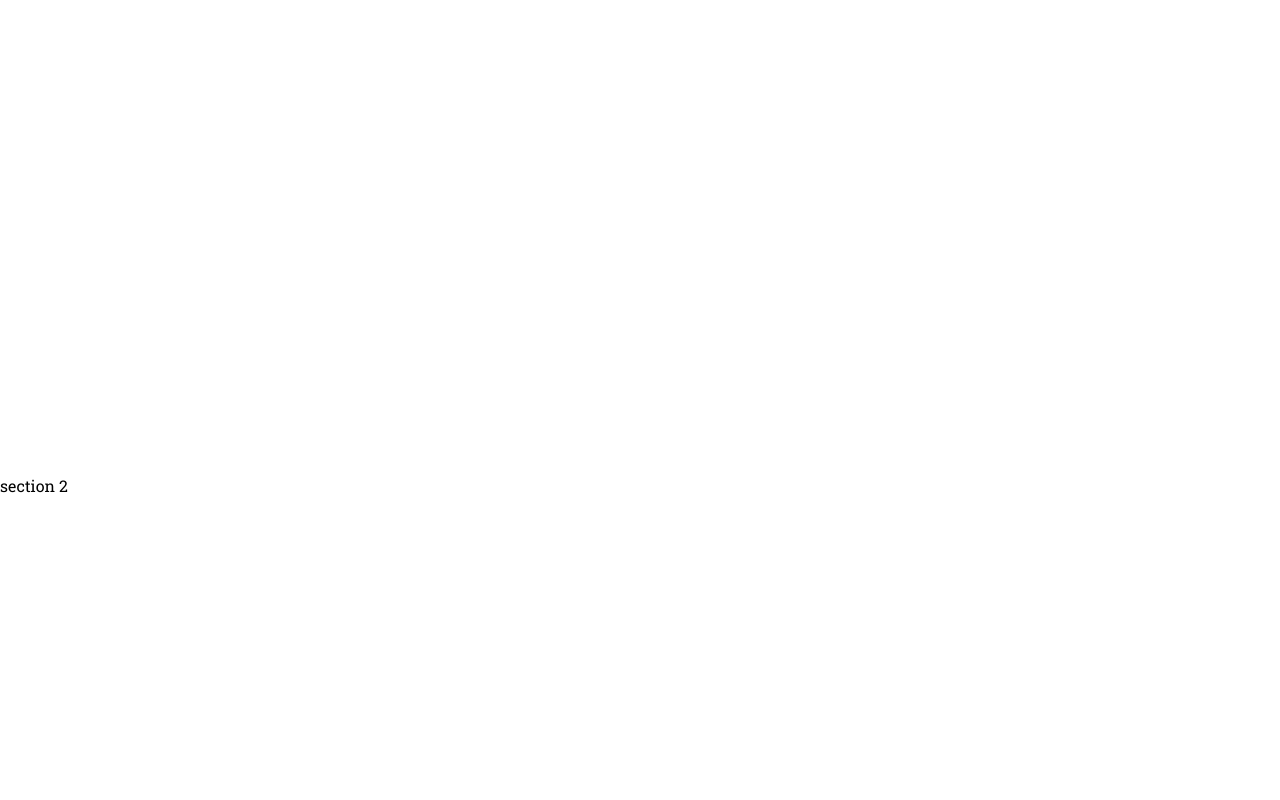
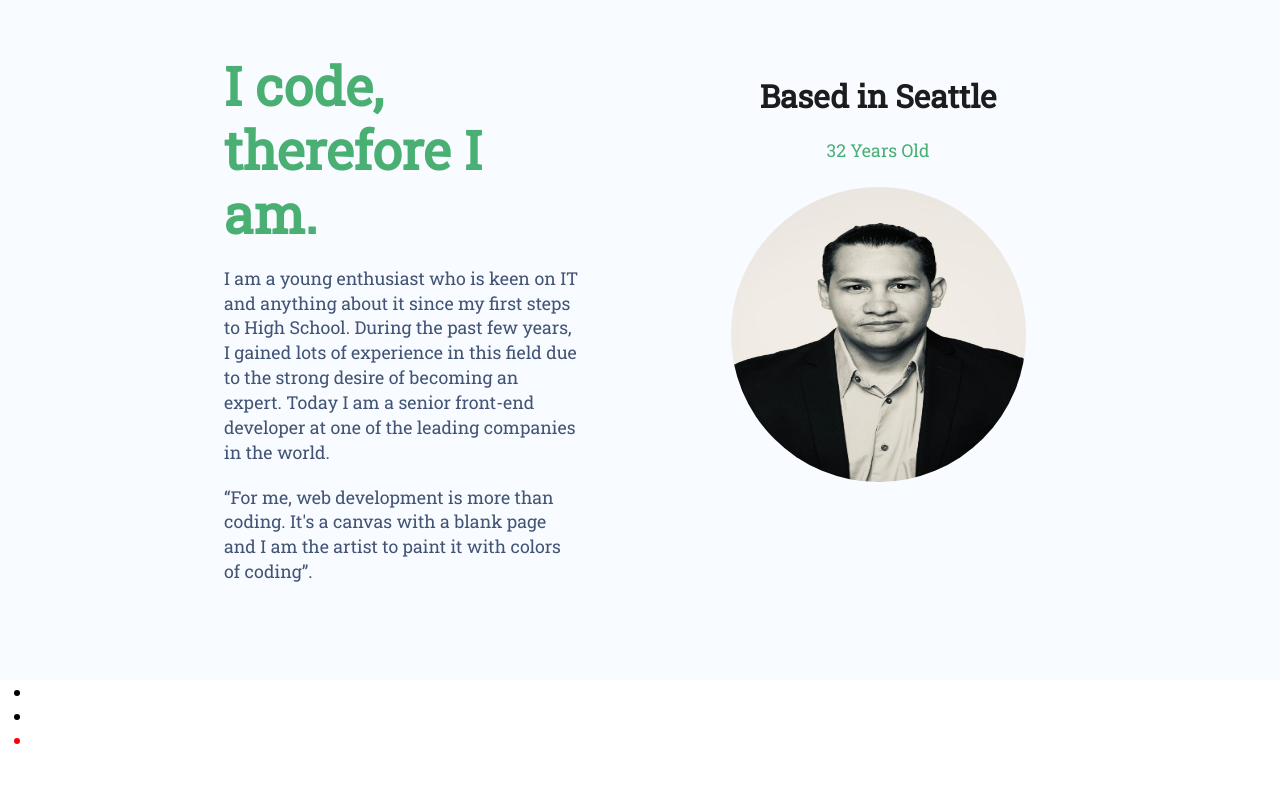
Before and after one commit to germantagli/portale-german-tagli, a React (Create React App) app: page / in a window 1280 px wide. Shown: the part 560-1360 px from the top of the page. Built offline with nearby package versions, Linux system fonts and the light colour scheme.

Commit message:
fix section about

```diff
--- a/src/App.js
+++ b/src/App.js
@@ -8,6 +8,11 @@ import i18next from "i18next";
 import global_es from "./translations/es/global.json"
 import global_en from "./translations/en/global.json"
 import global_it from "./translations/it/global.json"
+import About from "./pages/About/About";
+import Skills from "./pages/Skills/Skills";
+import Experince from "./pages/Experince/Experince";
+import Portafolio from "./pages/Portafolio/Portafolio";
+import Contacts from "./pages/Contacts/Contacts";
 
 
 i18next.init({
@@ -31,13 +36,13 @@ function App() {
     <div className="App">
       <I18nextProvider i18n={i18next}>
         <AppContextProvider>
-          <HeaderComponent info="azasd"></HeaderComponent>
+          <HeaderComponent></HeaderComponent>
           <div>
-            <section id="section-1" style={{ height: "500px", color: "black" }}>section 1</section>
-            <section id="section-2" style={{ height: "500px", color: "black" }}>section 2</section>
-            <section id="section-3" style={{ height: "500px", color: "black" }}>section 3</section>
-            <section id="section-4" style={{ height: "500px", color: "black" }}>section 4</section>
-            <section id="section-5" style={{ height: "500px", color: "black" }}>section 5</section>
+            <section id="about" style={{ minHeight: "300px" }}><About></About></section>
+            <section id="skills" style={{ minHeight: "500px"}}><Skills></Skills></section>
+            <section id="experience" style={{ minHeight: "500px"}}><Experince></Experince></section>
+            <section id="portfolio" style={{ minHeight: "500px" }}><Portafolio></Portafolio></section>
+            <section id="contact" style={{ minHeight: "500px" }}><Contacts></Contacts></section>
           </div>
           <FooterComponent></FooterComponent>
           <TornaSuBtn></TornaSuBtn>
--- a/src/components/HeaderComponent/HeaderComponent.scss
+++ b/src/components/HeaderComponent/HeaderComponent.scss
@@ -71,3 +71,12 @@
         }
     }
 }
+
+.aaa{
+    position: absolute;
+    visibility: hidden;
+    width: 0px;
+    height: 0px;
+    top: -58px;
+    left: 50%;
+}
--- a/src/components/NavBarComponent/NavBarComponent.js
+++ b/src/components/NavBarComponent/NavBarComponent.js
@@ -19,7 +19,6 @@ const NavBarComponent = ({ info }) => {
     const [tranlastion, i18n] = useTranslation("global")
     useEffect(() => {
         window.addEventListener("scroll", () => {
-            console.log(window.scrollY);
             if (window.scrollY === 0) {
                 setShowBackground(false);
             } else {
@@ -34,7 +33,7 @@ const NavBarComponent = ({ info }) => {
 
     return (
         <div className="navBarComponent">
-            <Scrollspy items={['section-1', 'section-2', 'section-3', 'section-4', 'section-5']} currentClassName="is-current" style={{ backgroundColor: showBackground ? "#1c1c1d" : "transparent" }}>
+            <Scrollspy items={['about', 'skills', 'experience', 'portfolio', 'contact']} currentClassName="is-current" style={{ backgroundColor: showBackground ? "#1c1c1d" : "transparent" }}>
                 <Navbar expand="lg" className="" onToggle={(value) => openMenu(value)}>
                     <Navbar.Toggle aria-controls="basic-navbar-nav p-0" className="custom-toggler" />
                     <Navbar.Collapse id="basic-navbar-nav" >
@@ -44,10 +43,11 @@ const NavBarComponent = ({ info }) => {
                                 <Button onClick={() => i18n.changeLanguage(LANGUAGE.SPANISH)} variant="" className={ `${i18n.language === LANGUAGE.SPANISH ? "active" : ''}`}><Image src={espana} height={20} width={25} /></Button>
                                 <Button onClick={() => i18n.changeLanguage(LANGUAGE.ITALY)} variant="" className={`${i18n.language === LANGUAGE.ITALY ? "active" : ''}  mx-1`}><Image src={italia} height={20} width={25} /></Button>
                             </NavDropdown>
-                            <Nav.Link href="#section-1">{tranlastion("header.about")}</Nav.Link>
-                            <Nav.Link href="#section-2">{tranlastion("header.skills")}</Nav.Link>
-                            <Nav.Link href="#section-3">{tranlastion("header.experience")}</Nav.Link>
-                            <Nav.Link href="#section-4">{tranlastion("header.portfolio")}</Nav.Link>
+                            <Nav.Link href="#about">{tranlastion("header.about")}</Nav.Link>
+                            <Nav.Link href="#skills">{tranlastion("header.skills")}</Nav.Link>
+                            <Nav.Link href="#experience">{tranlastion("header.experience")}</Nav.Link>
+                            <Nav.Link href="#portfolio">{tranlastion("header.portfolio")}</Nav.Link>
+                            <Nav.Link href="#contact">{tranlastion("header.contact")}</Nav.Link>
                         </Nav>
                     </Navbar.Collapse>
                 </Navbar>
--- a/src/pages/About/About.js
+++ b/src/pages/About/About.js
@@ -1,27 +1,36 @@
+import { useTranslation } from "react-i18next";
 import "./About.scss";
-import PropTypes from "prop-types";
+import { Row, Col, Container, Image} from 'react-bootstrap';
+import german from '../../assests/german2.jpg'
 
 /**
- * @function About test components
- * @param info information that arrives procedurally provided
+ * @function About
  * @returns {JSX.Element}
 */
-const About = ({ info }) => {
+const About = () => {
+    const [tranlastion, i18n] = useTranslation("global")
     return (
-        <ul className="testList">
-            <li className="testList__item">{info}</li>
-            <li className="testList__item">{info}</li>
-            <li className="testList__item--colorRed">{info}</li>
-        </ul>
+        <div className="About">
+            <Container>
+                <Row className="justify-content-center text-center">
+                    <Col xs="12" sm="4" md="4" className="mx-5">
+                        <h1 className="title">{tranlastion("about.title")}</h1>
+                        <p>{tranlastion("about.infoOne")}</p>
+                        <p>{tranlastion("about.infoTwo")}</p>
+                    </Col>
+                    <Col xs="12" sm="4" md="4" className="mx-5">
+                       <p className="based">{tranlastion("about.basedSeattle")} </p>
+                       <div className="year mb-4">{Number(new Date().getFullYear()) - 1991} {tranlastion("about.yearsOld")} </div>
+                       <Image src={german} roundedCircle width={295} height={295}/>
+                    </Col>
+                </Row>
+            </Container>
+        </div>
     )
 };
 
-About.propTypes = {
-    info: PropTypes.string.isRequired,
-};
+About.propTypes = {};
 
-About.defaultProps = {
-    info: "",
-};
+About.defaultProps = {};
 
 export default About;
--- a/src/pages/About/About.scss
+++ b/src/pages/About/About.scss
@@ -1,9 +1,47 @@
-.testList {
-    .testList__item {
-        color: black;
+.About {
+    background: rgb(248, 251, 255);
+    padding: 80px 0px;
+
+    .title {
+        color: rgb(73, 175, 115);
+        margin-bottom: 0px;
+        text-align: left;
+        width: 100%;
+        font-weight: 700;
+        font-size: 53.28px;
+        position: relative;
+        white-space: pre-line;
     }
 
-    .testList__item--colorRed {
-        color: red;
+    p {
+        color: rgb(66, 84, 117);
+        margin-top: 20px;
+        text-align: left;
+        width: 100%;
+        font-weight: 400;
+        font-size: 17.76px;
+        line-height: 1.4;
+        position: relative;
+        white-space: pre-line;
     }
+
+    .based{
+        color: rgb(28, 28, 29);
+        margin-bottom: 0px;
+        text-align: center;
+        width: 100%;
+        font-weight: 700;
+        font-size: 31.52px;
+    }
+
+    .year {
+        color: rgb(73, 175, 115);
+        margin: 20px 0px 0px;
+        font-weight: 500;
+        text-align: center;
+        width: 100%;
+        font-size: 17.76px;
+        line-height: 1.4;
+    }
+
 }
--- a/src/pages/Contacts/Contacts.js
+++ b/src/pages/Contacts/Contacts.js
@@ -1,12 +1,12 @@
-import "./TestComponent.scss";
+import "./Contacts.scss";
 import PropTypes from "prop-types";
 
 /**
- * @function TestComponent test components
+ * @function Contacts test components
  * @param info information that arrives procedurally provided
  * @returns {JSX.Element}
 */
-const TestComponent = ({ info }) => {
+const Contacts = ({ info }) => {
     return (
         <ul className="testList">
             <li className="testList__item">{info}</li>
@@ -16,12 +16,12 @@ const TestComponent = ({ info }) => {
     )
 };
 
-TestComponent.propTypes = {
+Contacts.propTypes = {
     info: PropTypes.string.isRequired,
 };
 
-TestComponent.defaultProps = {
+Contacts.defaultProps = {
     info: "",
 };
 
-export default TestComponent;
+export default Contacts;
--- a/src/pages/Skills/Skills.js
+++ b/src/pages/Skills/Skills.js
@@ -1,4 +1,4 @@
-import "./TestComponent.scss";
+import "./Skills.scss";
 import PropTypes from "prop-types";
 
 /**
--- a/src/translations/en/global.json
+++ b/src/translations/en/global.json
@@ -4,6 +4,14 @@
         "skills":"Skills",
         "experience": "Experience",
         "portfolio": "Portfolio",
-        "language":"Language"
+        "language":"Language",
+        "contact":"Contact"
+    },
+    "about": {
+        "yearsOld":"Years Old",
+        "basedSeattle": "Based in Seattle",
+        "title":"I code, therefore I am.",
+        "infoOne":"I am a young enthusiast who is keen on IT and anything about it since my first steps to High School. During the past few years, I gained lots of experience in this field due to the strong desire of becoming an expert. Today I am a senior front-end developer at one of the leading companies in the world. ",
+        "infoTwo":"“For me, web development is more than coding. It's a canvas with a blank page and I am the artist to paint it with colors of coding”."
     }
 }
--- a/src/translations/es/global.json
+++ b/src/translations/es/global.json
@@ -4,6 +4,14 @@
         "skills":"Habilidades",
         "experience": "Experiencia",
         "portfolio": "Portafolio",
-        "language":"Idioma"
+        "language":"Idioma",
+        "contact":"Contacto"
+    },
+    "about": {
+        "yearsOld":"Anos",
+        "basedSeattle": "Con sede en Seattle",
+        "title":"Codifico, luego existo.",
+        "infoOne":"Soy un joven entusiasta al que le apasionan las tecnologías de la información y todo lo relacionado con ellas desde mis primeros pasos en la escuela secundaria. Durante los últimos años adquirí mucha experiencia en este campo debido al fuerte deseo de convertirme en un experto. Hoy soy desarrollador front-end senior en una de las empresas líderes del mundo.",
+        "infoTwo":"“Para mí, el desarrollo web es más que codificar. Es un lienzo con una página en blanco y yo soy el artista para pintarlo con colores de codificación”."
     }
 }
--- a/src/translations/it/global.json
+++ b/src/translations/it/global.json
@@ -4,6 +4,14 @@
         "skills":"Competenze",
         "experience": "Esperienza",
         "portfolio": "Portafoglio",
-        "language":"Lingua"
+        "language":"Lingua",
+        "contact":"Contatti"
+    },
+    "about": {
+        "yearsOld":"Anni",
+        "basedSeattle": "Con sede a Seattle",
+        "title":"Codifico, quindi sono.",
+        "infoOne":"Sono un giovane appassionato appassionato di informatica e tutto ciò che riguarda sin dai miei primi passi al liceo. Negli ultimi anni ho maturato molta esperienza in questo campo spinto dal forte desiderio di diventare un esperto. Oggi sono uno sviluppatore front-end senior presso una delle aziende leader nel mondo.",
+        "infoTwo":"“Per me, lo sviluppo web è più che codificare. È una tela con una pagina bianca e io sono l'artista che la dipinge con i colori della codifica”."
     }
 }
```
Also changed, not shown: src/assests/german.jpg (added), src/assests/german2.jpg (added).
